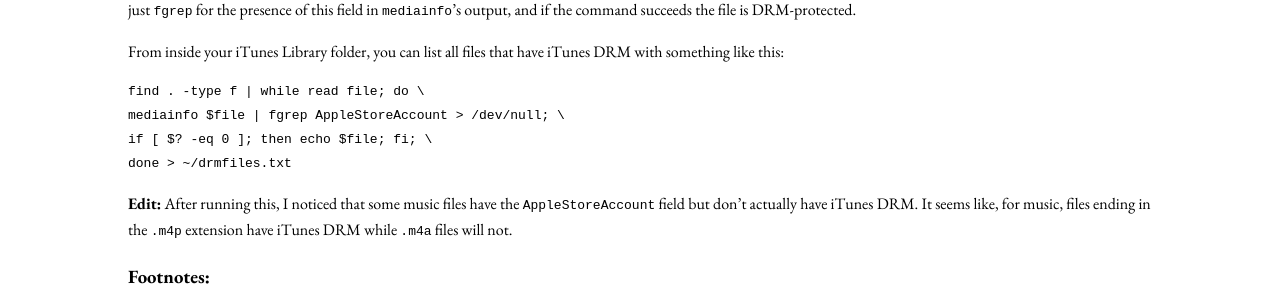
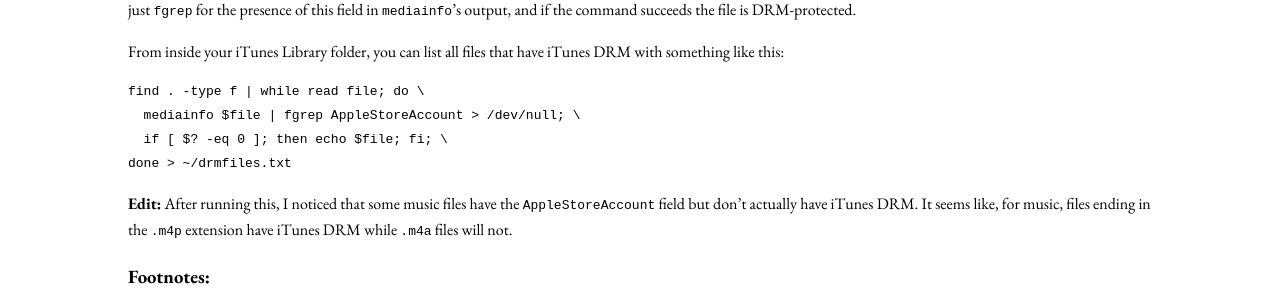
Before and after one commit to ryanfb/etc, a Jekyll site: the page built from _posts/2016-07-30-command-line_checking_files_for_itunes_drm.md, in a window 1280 px wide. Shown: the part 301-601 px from the top of the page. Built offline with Jekyll 4.4.1, drawn with Linux system fonts in a browser that asks for light colours; nearby versions of some CDN libraries.

Commit message:
Fix code CSS

```diff
--- a/_layouts/default.html
+++ b/_layouts/default.html
@@ -118,14 +118,10 @@
     }
     pre, .wrapped, code {
       width: 99%;
-			white-space: pre;           /* CSS 2.0 */
 			white-space: pre-wrap;      /* CSS 2.1 */
-			white-space: pre-line;      /* CSS 3.0 */
-			white-space: -pre-wrap;     /* Opera 4-6 */
-			white-space: -o-pre-wrap;   /* Opera 7 */
-			white-space: -moz-pre-wrap; /* Mozilla */
-			white-space: -hp-pre-wrap;  /* HP Printers */
-			word-wrap: break-word;      /* IE 5+ */
+      word-wrap: break-word;      /* IE 5+ */
+      word-break: break-all
+      line-break: anywhere;
     }
     hr {
       padding: 0;
```
